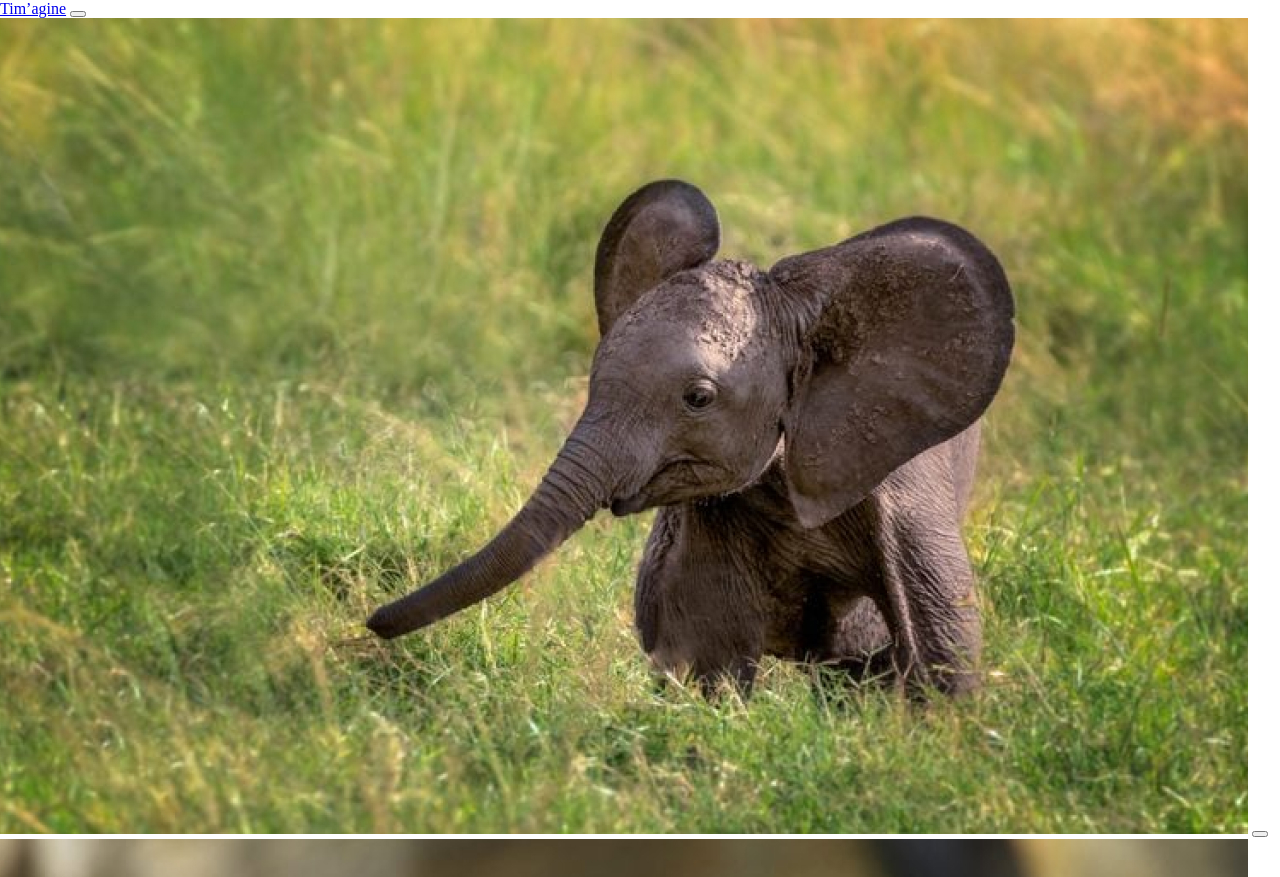
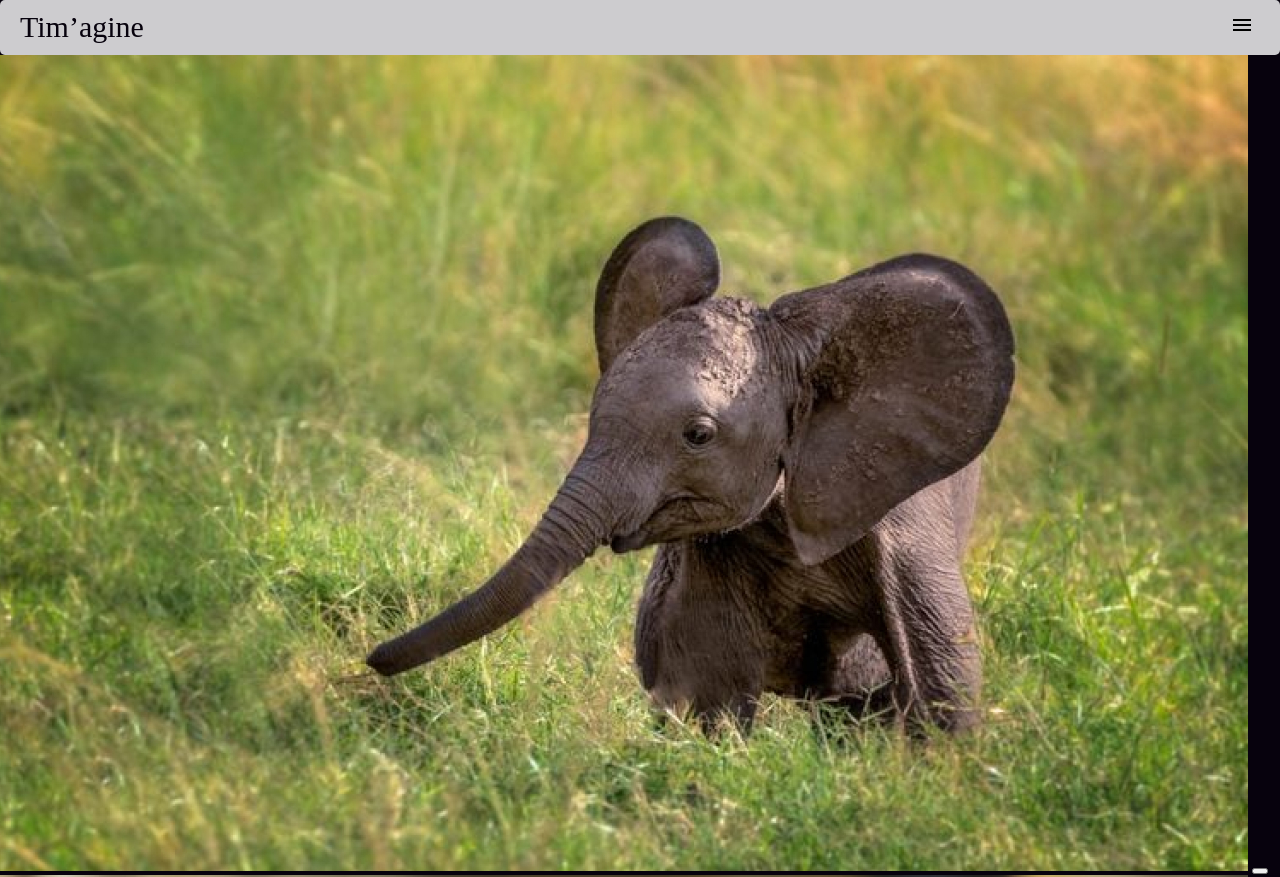
Before and after one commit to Julien264/labo6, a plain HTML site: page etudiant/index.html in a window 1280 px wide. Shown: the top 877 px of the page. Drawn offline with nearby package versions, Linux system fonts and the light colour scheme; a web font is replaced by a local one.

Commit message:
css updaté

```diff
--- a/etudiant/css/style.css
+++ b/etudiant/css/style.css
@@ -18,16 +18,49 @@ html {
 body {
   font: 1.125rem/160%;
   font-family: "Frank Ruhl Libre", serif;
+  background-color: #07020d;
+  color: #fff;
 }
 
 /* ==========================================================================
    Mise en page
    ========================================================================== */
+.wrapper {
+  width: 1280px;
+  margin: 0 auto;
+}
 
 /* ==========================================================================
    Element/typographie
    ========================================================================== */
+a {
+  text-decoration: none;
+}
 
 /* ==========================================================================
    Components
    ========================================================================== */
+
+.header {
+  color: #07020d;
+}
+
+header .wrapper {
+  background-color: rgba(255, 255, 255, 0.8);
+  border-radius: 5px;
+  display: flex;
+  justify-content: space-between;
+  align-items: center;
+  padding: 10px 20px;
+}
+
+.logo {
+  font-size: 1.875rem;
+  color: inherit;
+}
+
+.menu {
+  background-color: transparent;
+  border-style: none;
+  cursor: pointer;
+}
--- a/etudiant/index.html
+++ b/etudiant/index.html
@@ -6,6 +6,10 @@
     <link rel="stylesheet" href="script.js" defer />
     <link rel="preconnect" href="https://fonts.googleapis.com" />
     <link rel="preconnect" href="https://fonts.gstatic.com" crossorigin />
+    <link
+      rel="stylesheet"
+      href="https://fonts.googleapis.com/css2?family=Material+Symbols+Outlined:opsz,wght,FILL,GRAD@20..48,100..700,0..1,-50..200"
+    />
     <link
       href="https://fonts.googleapis.com/css2?family=Frank+Ruhl+Libre:wght@300..900&display=swap"
       rel="stylesheet"
@@ -21,7 +25,7 @@
       <div class="wrapper">
         <a href="#" class="logo">Tim’agine</a>
         <button class="menu">
-          <!-- Remplacez CE commentaire par votre icône de menu -->
+          <span class="material-symbols-outlined"> menu </span>
         </button>
       </div>
     </header>
```
